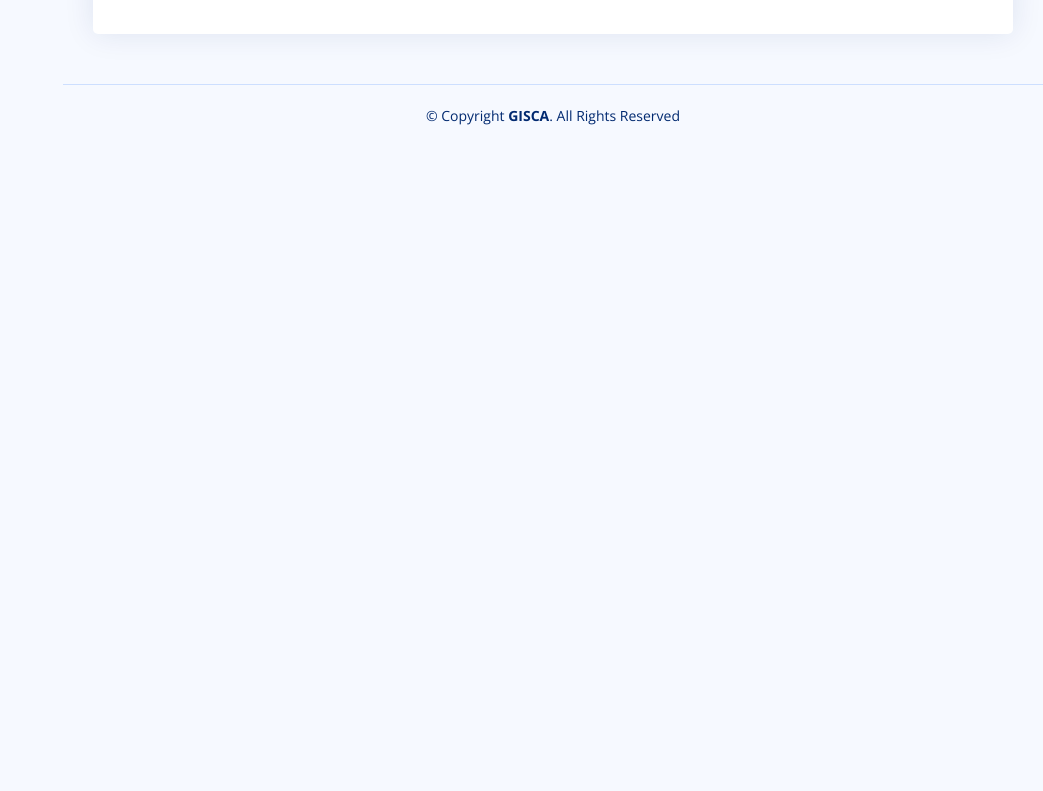
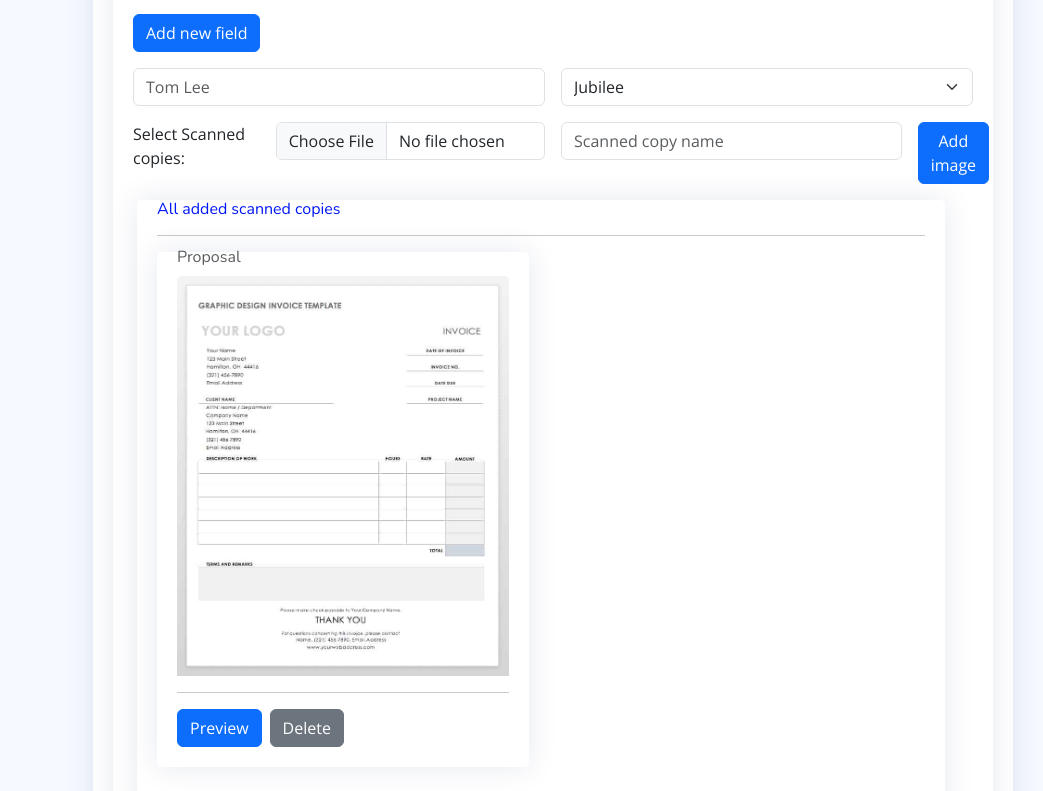
Before and after one commit to General-Insurance-Soft/tchalla, a Next.js app: page /page/proposal/manage in a window 1280 px wide. Shown: the part 929-1720 px from the top of the page, without its empty margins (237-1280 px from the left). Before the commit the page ends 1075 px from the top, so only its background shows below. Built offline with nearby package versions, Linux system fonts and the light colour scheme.

Commit message:
show edit proposal form

```diff
--- a/app/page/proposal/manage/page.js
+++ b/app/page/proposal/manage/page.js
@@ -1,10 +1,12 @@
+import DataPointModal from "../../../lib/utils/data_point_modal";
+import Image from 'next/image';
+
 export default function Page() {
     return (
         <div className="card">
             <div className="card-body">
                 <h5 className="card-title">Manage Proposal Details</h5>
                 <div>
-                    <h5 className="card-title">Manage Customers</h5>
                     <div className="row mb-2">
                         <div className="col-sm-6">Total Customers: 600</div>
                         <div className="col-sm-6">
@@ -131,6 +133,105 @@ export default function Page() {
                         </tbody>
                     </table>
                 </div>
+
+                <div className="card">
+                    <div className="card-body">
+                        <h5 className="card-title">Edit Tom Lee proposal from date: 2024-09-11</h5>
+
+                        <button type="button" style={{ marginBottom: "4px" }} className="btn btn-primary mb-3" data-bs-toggle="modal"
+                            data-bs-target="#paneId">Add new field</button>
+
+                        <form className="row g-3">
+                            <div className="col-md-6">
+                                <input type="text" className="form-control" placeholder="Tom Lee" />
+                            </div>
+
+                            <div className="col-md-6">
+                                <select id="inputState" className="form-select">
+                                    <option defaultValue>Jubilee</option>
+                                    <option>Britam</option>
+                                    <option>Old mutual</option>
+                                    <option>CIC</option>
+                                </select>
+                            </div>
+
+                            <div className="col-md-2">
+                                <label for="img">Select Scanned copies:</label>
+                            </div>
+                            <div className="col-md-4">
+                                <input type="file" id="img" name="img" accept="image/*" className="form-control" />
+                            </div>
+                            <div className="col-md-5">
+                                <input type="text" className="form-control" placeholder="Scanned copy name" />
+                            </div>
+                            <div className="col-md-1">
+                                <button type="button" className="btn btn-primary">Add image</button>
+                            </div>
+
+
+
+                            <div className="row mt-3">
+
+                                <div className="col-sm-12">
+
+                                    <div className="card">
+                                        <div className="card-body">
+                                            <h6 className="tc-card-header">All added scanned copies</h6>
+                                            <hr />
+
+                                            <div className='row'>
+                                                {/* Template */}
+                                                <div className="col-sm-6">
+
+                                                    <div className="card">
+                                                        <div className="card-body">
+
+                                                            <h6 class="card-subtitle mb-2 text-muted">Proposal</h6>
+                                                            <Image
+                                                                src="/img/receipt_template.jpg"
+                                                                // layout="responsive"
+                                                                width={200}  // Aspect ratio width
+                                                                height={400}  // Aspect ratio height
+                                                                className="card-img-top"
+                                                                alt="receipt template"
+                                                            />
+                                                            <hr />
+
+                                                            <div className="d-flex">
+                                                                <button type="button" className="btn btn-primary me-2">Preview</button>
+                                                                <button type="button" className="btn btn-secondary">Delete</button>
+                                                            </div>
+                                                        </div>
+                                                    </div>
+                                                </div>
+                                                {/* Template */}
+
+                                            </div>
+
+                                        </div>
+                                    </div>
+                                </div>
+                            </div>
+
+
+
+
+                            <div className="text-center mb-3">
+                                <div className="d-flex justify-content-center">
+                                    <button className="btn btn-primary me-2">Save</button>
+                                    <button className="btn btn-secondary">Cancel</button>
+                                </div>
+                            </div>
+                            <hr />
+                        </form>
+
+                        {/* Modal */}
+                        <DataPointModal />
+                    </div>
+                </div>
+
+
+
             </div>
         </div>
     );
```
